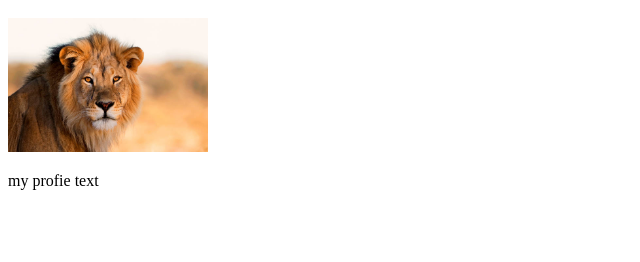
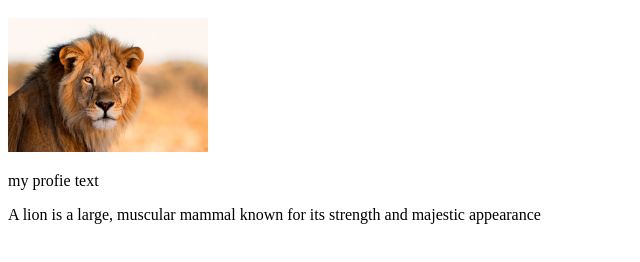
Before and after one commit to Eshh56/First_project, a plain HTML site: page index.html in a window 1280 px wide. Shown: the part 120-382 px from the top of the page, without its empty margins (0-640 px from the left). Drawn offline with Linux system fonts and the light colour scheme.

Commit message:
added paragraph

```diff
--- a/index.html
+++ b/index.html
@@ -10,5 +10,6 @@
     <h1>new name</h1>
     <img width="200px" src="profile.jpg" alt="">
     <p>my profie text</p>
+    <p>A lion is a large, muscular mammal known for its strength and majestic appearance</p>
 </body>
 </html>
```
